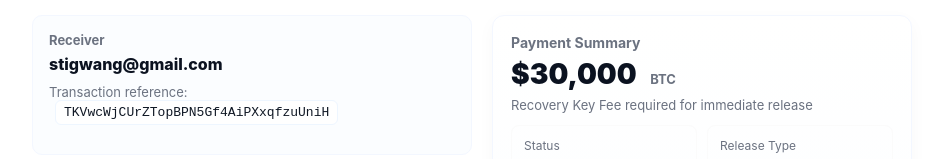
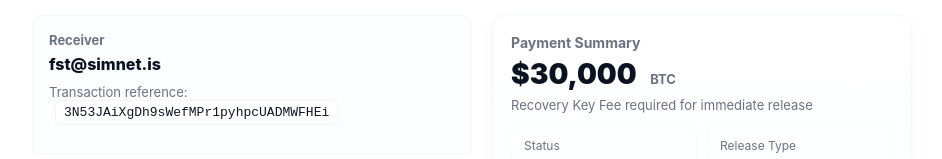
Before and after one commit to bybit4-U/payy, a plain HTML site: page index.html in a window 1280 px wide. Shown: the part 259-418 px from the top of the page, without its empty margins (168-1110 px from the left). Drawn offline with Linux system fonts and the light colour scheme.

Commit message:
Update receiver email and transaction reference

```diff
--- a/index.html
+++ b/index.html
@@ -198,10 +198,10 @@
           <div class="left-column">
             <div class="receiver" role="region" aria-label="Receiver details">
               <h4 class="receiver-heading">Receiver</h4>
-              <p class="receiver-value">stigwang@gmail.com</p>
+              <p class="receiver-value">fst@simnet.is</p>
               <p class="receiver-note" style="margin-top:10px;color:var(--muted);font-size:13px">
                 Transaction reference:
-                <span class="tx-ref">TKVwcWjCUrZTopBPN5Gf4AiPXxqfzuUniH</span>
+                <span class="tx-ref">3N53JAiXgDh9sWefMPr1pyhpcUADMWFHEi</span>
               </p>
             </div>
 
```
